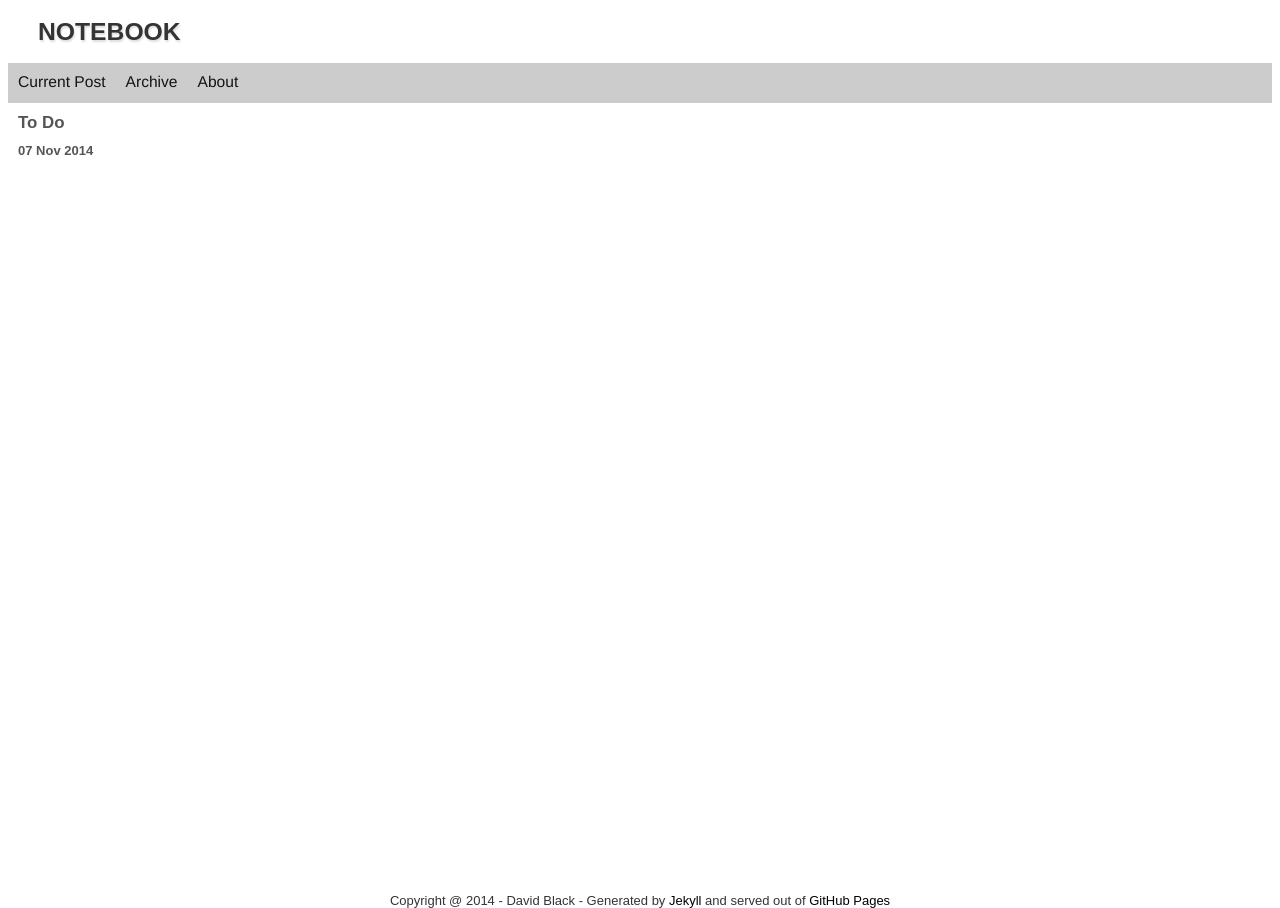
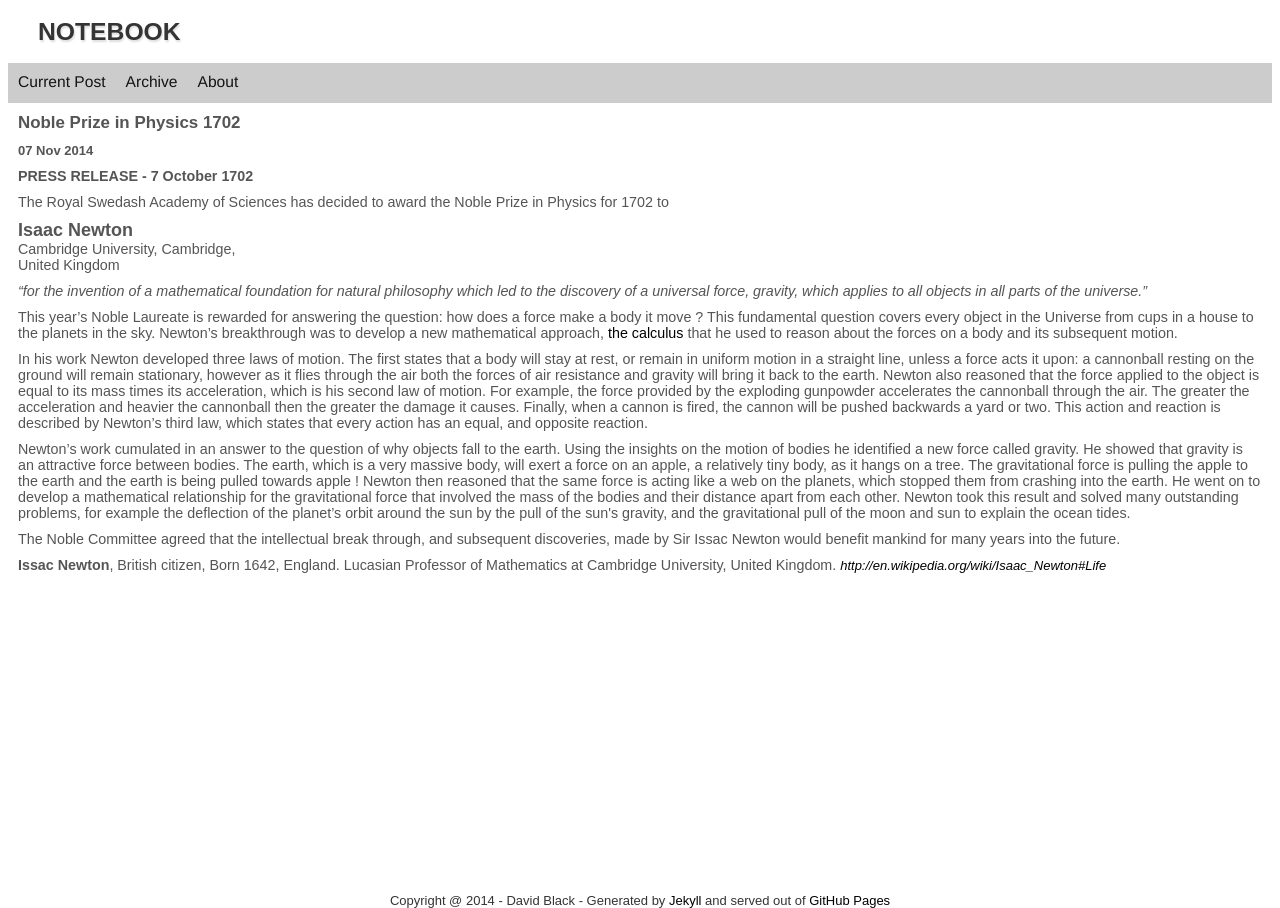
Before and after one commit to dtinblack/dtinblack.github.io, a Jekyll site: the page built from _posts/2014-11-07-current.html, in a window 1280 px wide. Built offline with Jekyll 4.4.1, drawn with Linux system fonts in a browser that asks for light colours.

Commit message:
new post

```diff
--- a/_posts/2014-11-07-current.html
+++ b/_posts/2014-11-07-current.html
@@ -1,27 +1,71 @@
 ---
 layout: post
-title: To Do
-description: To Do
+title: Noble Prize in Physics 1702
+description: Sir Issac Newton awarded a Noble Prize
 ---
 
 <p>
-
+<b>PRESS RELEASE - 7 October 1702</b>
 </p>
 
 <p>
-
-
-<p>
-
-
-<p>
-
+The Royal Swedash Academy of Sciences has decided to award the Noble Prize in Physics
+for 1702 to
 </p>
 
 <p>
+<b><font size="4">Isaac Newton</font></b><br />
+Cambridge University, Cambridge,<br />
+United Kingdom
+</p>
 
+<p><i>
+“for the invention of a mathematical foundation for natural philosophy which led to the
+discovery of a universal force, gravity, which applies to all objects in all parts of the
+universe.”
+</i></p>
+
+<p>
+This year’s Noble Laureate is rewarded for answering the question: how does a force make a body it move ?
+This fundamental question covers every object in the Universe from cups in a house to the planets in the sky.
+Newton’s breakthrough was to develop a new mathematical approach,
+<a href="http://en.wikipedia.org/wiki/Calculus" target="_blank">the calculus</a> that he used to reason
+about the forces on a body and its subsequent motion.
 </p>
 
 <p>
+In his work Newton developed three laws of motion. The first states that a body will stay at rest, or
+remain in uniform motion in a straight line, unless a force acts it upon: a cannonball resting on the
+ground will remain stationary, however as it flies through the air both the forces of air resistance and
+gravity will bring it back to the earth. Newton also reasoned that the force applied to the object is
+equal to its mass times its acceleration, which is his second law of motion. For example, the force provided
+by the exploding gunpowder accelerates the cannonball through the air. The greater the acceleration and
+heavier the cannonball then the greater the damage it causes. Finally, when a cannon is fired, the cannon
+will be pushed backwards a yard or two. This action and reaction is described by Newton’s third law, which
+states that every action has an equal, and opposite reaction.
+</p>
 
+<p>
+Newton’s work cumulated in an answer to the question of why objects fall to the earth. Using the insights on
+the motion of bodies he identified a new force called gravity. He showed that gravity is an attractive force
+between bodies. The earth, which is a very massive body, will exert a force on an apple, a relatively tiny
+body, as it hangs on a tree. The gravitational force is pulling the apple to the earth and the earth is
+being pulled towards apple ! Newton then reasoned that the same force is acting like a web on the planets,
+which stopped them from crashing into the earth. He went on to develop a mathematical relationship for the
+gravitational force that involved the mass of the bodies and their distance apart from each other. Newton
+took this result and solved many outstanding problems, for example the deflection of the planet’s orbit
+around the sun by the pull of the sun's gravity, and the gravitational pull of the moon and sun to explain
+the ocean tides.
 </p>
+
+<p>
+The Noble Committee agreed that the intellectual break through, and subsequent discoveries, made by Sir Issac Newton
+would benefit mankind for many years into the future.
+</p>
+
+<p>
+<b>Issac Newton</b>, British citizen, Born 1642, England. Lucasian Professor of Mathematics at
+Cambridge University, United Kingdom.
+<a href="http://en.wikipedia.org/wiki/Isaac_Newton#Life" target="_blank">
+<font size="2"><i>http://en.wikipedia.org/wiki/Isaac_Newton#Life</i></font></a>
+</p>
```
